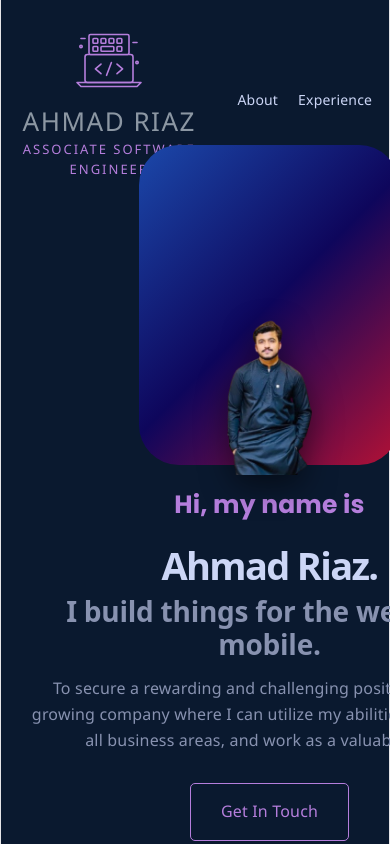
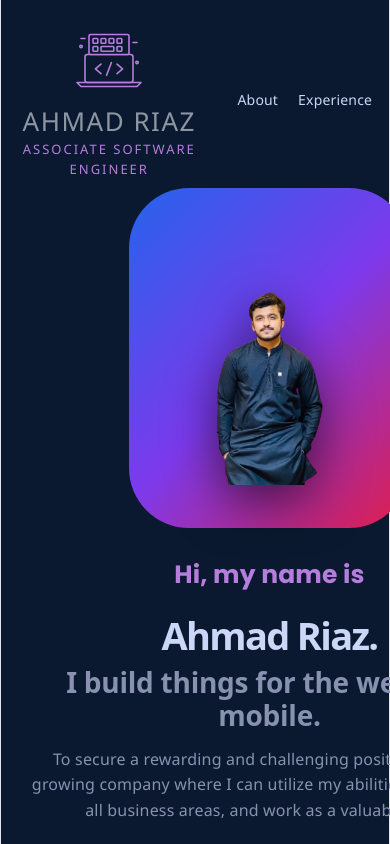
Before and after one commit to Ahmad236224/MY-Portfolio-1, a React (Vite) app: page / in a window 390 px wide. Shown: the top 844 px of the page. Built offline with nearby package versions, Linux system fonts and the light colour scheme.

Commit message:
Adjusted hero image and object sizing

```diff
--- a/src/App.css
+++ b/src/App.css
@@ -141,26 +141,27 @@ margin: 0;
   background: rgba(100, 255, 218, 0.1);
 }
 
-/* Image Section Magic */
+/* Update these in your App.css */
+
 .hero-image-container {
   flex: 1;
   position: relative;
   display: flex;
   justify-content: center;
-  align-items: flex-end;
-  max-width: 400px;
+  align-items: center; /* Changed to center to balance the look */
+  max-width: 450px; /* Increased container width */
   margin-right: 20px;
 }
 
 .gradient-shape {
   position: absolute;
-  bottom: 0;
-  width: 320px;
-  height: 380px;
-  background: linear-gradient(135deg, #1b48aa 0%, #0e065c 50%, #b41135 100%);
+  width: 340px; /* Slightly wider */
+  height: 400px; /* Slightly taller */
+  background: linear-gradient(135deg, #2563eb 0%, #7c3aed 50%, #e11d48 100%);
   border-radius: 60px;
   z-index: 1;
 }
+
 
 .dots {
   position: absolute;
@@ -185,11 +186,12 @@ margin: 0;
 .profile-pic {
   position: relative;
   z-index: 2;
-  width: 300px;
+  width: 110%; /* This makes the image slightly larger than the container */
+  max-width: 380px; /* Increased size of your photo */
   height: auto;
   object-fit: cover;
-  filter: drop-shadow(0px 10px 15px rgba(0,0,0,0.5));
-  margin-bottom: -10px;
+  filter: drop-shadow(0px 15px 25px rgba(0,0,0,0.6));
+  transform: translateY(-10px); /* Lifts you up slightly */
 }
 
 /* General Sections */
@@ -365,27 +367,22 @@ margin: 0;
     margin: 0 auto 30px auto;
   }
 
-  /* Fixed Image Container for Mobile */
+  @media (max-width: 850px) {
   .hero-image-container {
-    width: 100%;
     max-width: 300px;
-    margin: 0 auto;
-    display: flex;
-    justify-content: center;
-    position: relative;
+    margin: 0 auto 40px auto;
   }
 
   .gradient-shape {
-    width: 260px; /* Smaller than the container */
-    height: 320px;
-    border-radius: 40px;
+    width: 280px;
+    height: 340px;
   }
 
   .profile-pic {
-    width: 240px; /* Fits inside the shape */
-    height: auto;
+    width: 300px; /* Keeps you prominent on mobile */
+    max-width: 100%;
   }
-
+}
   /* Dots can cause overflow, hide them on mobile if they still cause issues */
   .dots {
     display: none;
```
